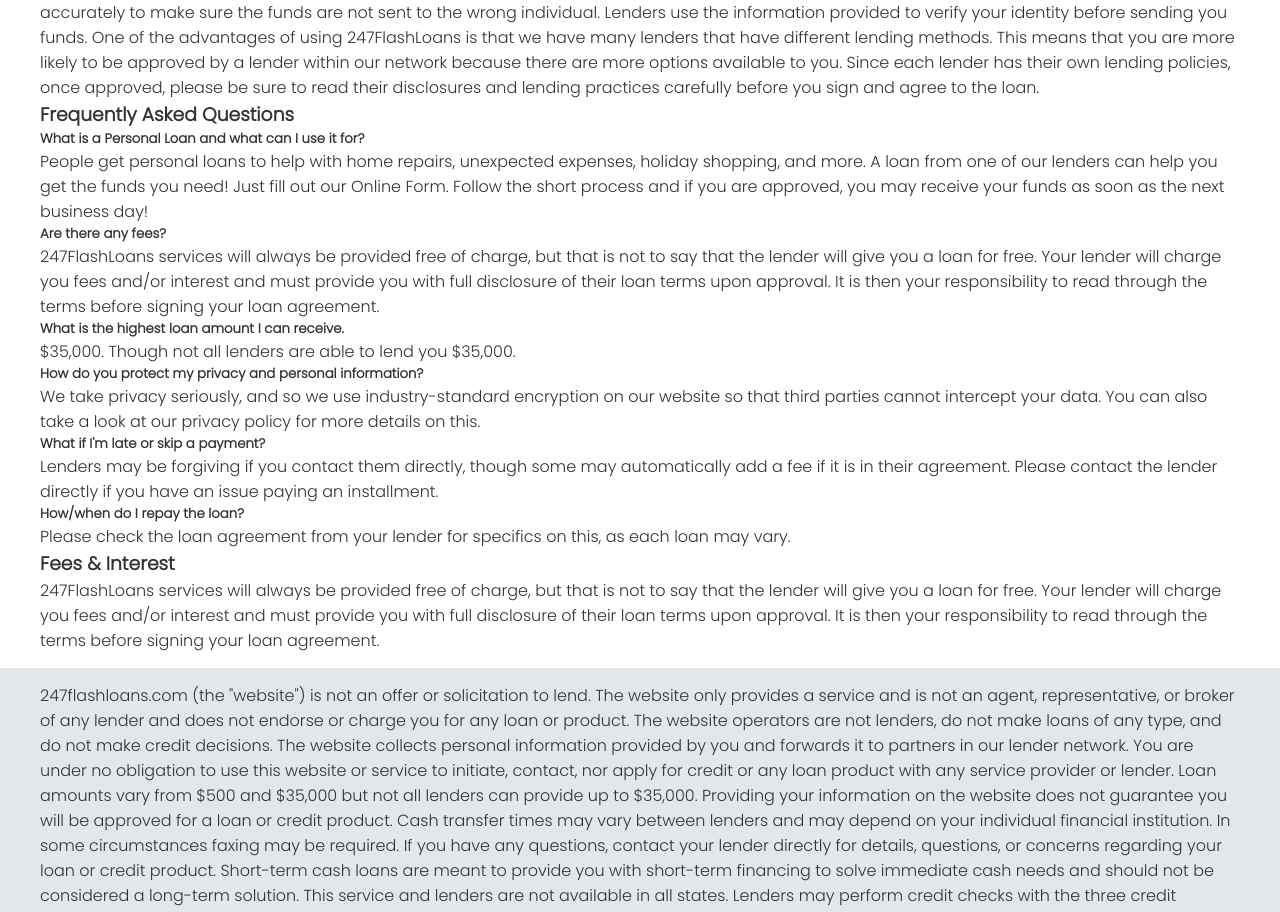
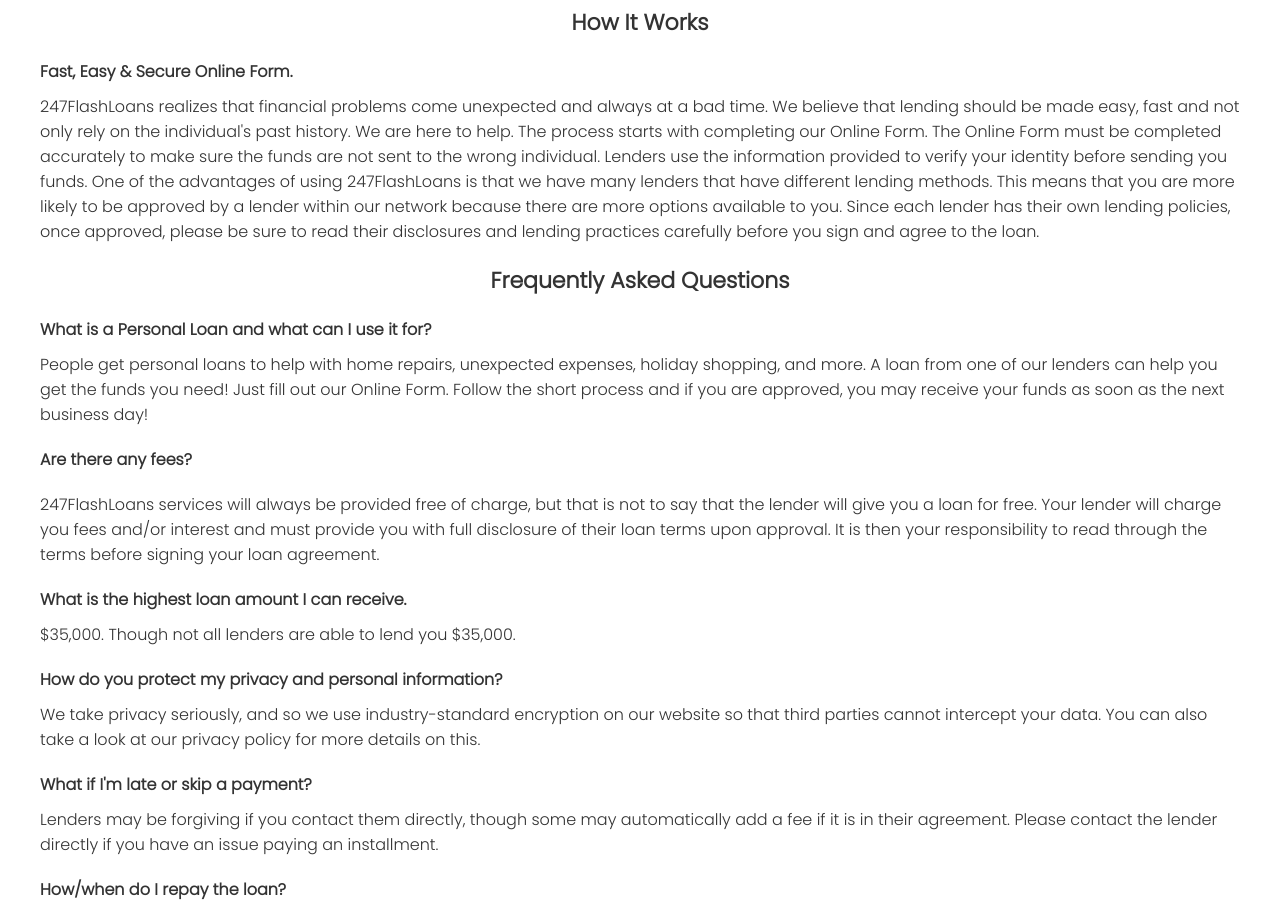
Before and after one commit to jarangit/Fl_ArtFusion3, a React (Create React App) app: page / in a window 1280 px wide. Shown: the part 1869-2781 px from the top of the page. Built offline with nearby package versions, Linux system fonts and the light colour scheme.

Commit message:
Comp all web

```diff
--- a/src/App.js
+++ b/src/App.js
@@ -12,6 +12,7 @@ function App() {
     <div>
       {openLable && (
         <div className="label_covid">
+          <div className="label_box">
             <p className="lable_covid_p1">
               <span>COVID-19 Update:</span> We are open and accepting loan
               requests.
@@ -21,14 +22,18 @@ function App() {
             </p>
             <button
               onClick={() => setopenLable(false)}
-          className="lable_cobid_close">x</button>
+              className="lable_cobid_close"
+            >
+              x
+            </button>
+          </div>
         </div>
       )}
 
-      <Banner/>
-      <SectionBetter/>
-      <SectionWe/>
-      <Footer/>
+      <Banner />
+      <SectionBetter />
+      <SectionWe />
+      <Footer />
     </div>
   );
 }
--- a/src/components/Footer.js
+++ b/src/components/Footer.js
@@ -2,8 +2,8 @@ import React from "react";
 
 const Footer = () => {
   return (
-    <div style={{backgroundColor: "#E3E7EA"}} className="footer" >
-      <div className="jr_container">
+    <div style={{backgroundColor: "#E3E7EA", paddingTop: "20px"}} className="footer">
+      <div style={{fontSize: "12px", textAlign: "justify"}}  className="jr_container">
         <p>
           247flashloans.com (the "website") is not an offer or solicitation to
           lend. The website only provides a service and is not an agent,
@@ -34,7 +34,7 @@ const Footer = () => {
           reporting agencies, such as TransUnion, Experian and Equifax to
           evaluate your creditworthiness.
         </p>
-        <p>
+        <p style={{textAlign: "center", margin: "20px 0"}} >
         Copyright © 2015 - 2022 247flashloans.com - all rights reserved
         </p>
       </div>
--- a/src/components/sections/SectionBetter.js
+++ b/src/components/sections/SectionBetter.js
@@ -43,8 +43,19 @@ const SectionBetter = () => {
               <img src={item.img} alt="" />
               <div className="better_item_content">
                 <h2>{item.title}</h2>
-                <p>{item.content.length > 100 ? item.content.substring(0, 100)+ "..." : item.content}</p>
-                <button className="better_item_but">Get Started Now!</button>
+                <p>
+                  {item.content.length > 100
+                    ? item.content.substring(0, 100) + "..."
+                    : item.content}
+                </p>
+                <button
+                  className="better_item_but"
+                  onClick={() =>
+                    window.scrollTo({ top: 0, behavior: "smooth" })
+                  }
+                >
+                  Get Started Now!
+                </button>
               </div>
             </div>
           ))}
--- a/src/components/sections/SectionWe.js
+++ b/src/components/sections/SectionWe.js
@@ -19,7 +19,7 @@ const SectionWe = () => {
   };
 
   return (
-    <div>
+    <div className="we">
       <div className="jr_container">
         <div className="we_header">
           <h3>
@@ -71,7 +71,7 @@ const SectionWe = () => {
         </div>
 
         <div className="we_title">
-          <h3>How It Works</h3>
+          <h3 className="we_header">How It Works</h3>
           <h5>Fast, Easy & Secure Online Form.</h5>
           <p>
             247FlashLoans realizes that financial problems come unexpected and
@@ -91,7 +91,7 @@ const SectionWe = () => {
           </p>
         </div>
         <div className="we_title">
-          <h3>Frequently Asked Questions</h3>
+          <h3 className="we_header">Frequently Asked Questions</h3>
           {dataAQ?.map((item, key) => (
             <React.Fragment>
               <h5>{item.title}</h5>
@@ -101,7 +101,7 @@ const SectionWe = () => {
         </div>
 
         <div className="we_title">
-          <h3>Fees & Interest</h3>
+          <h3 className="we_header">Fees & Interest</h3>
           <p>
             247FlashLoans services will always be provided free of charge, but
             that is not to say that the lender will give you a loan for free.
--- a/src/components/sections/sections.css
+++ b/src/components/sections/sections.css
@@ -46,6 +46,21 @@
 }
 
 /* Section we */
+.we_header{
+  text-align: center;
+  margin: 20px 0;
+  font-size: 22px;
+}
+.we_title > h5{
+  font-size: 16px;
+  margin: 10px 0;
+}
+.we_title > p{
+  font-size: 16px;
+  margin-bottom: 20px;
+}
+
+
 .aq {
   padding: 20px;
 }
--- a/src/index.css
+++ b/src/index.css
@@ -11,7 +11,7 @@
   text-align: center;
   padding: 20px;
 }
-.label_covid > p > span{
+.label_box > p > span{
   color: red;
   font-weight: bold;
 }
@@ -33,3 +33,10 @@
   right: 10px;
   cursor: pointer;
 }
+
+/* @media only screen and (max-width: 414px) {
+  .label_box {
+    width: 300px;
+  }
+
+} */
```
Lines whose indentation alone changed are shown as unchanged.
